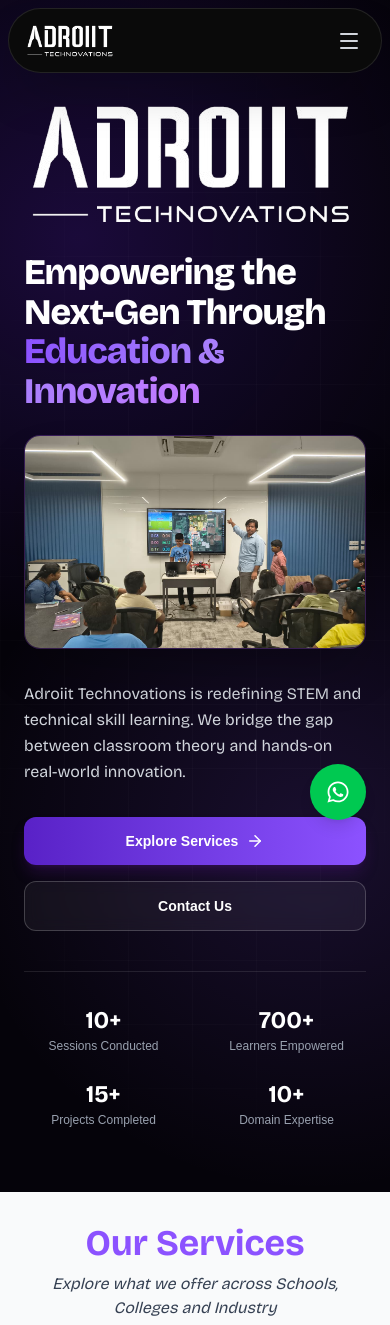
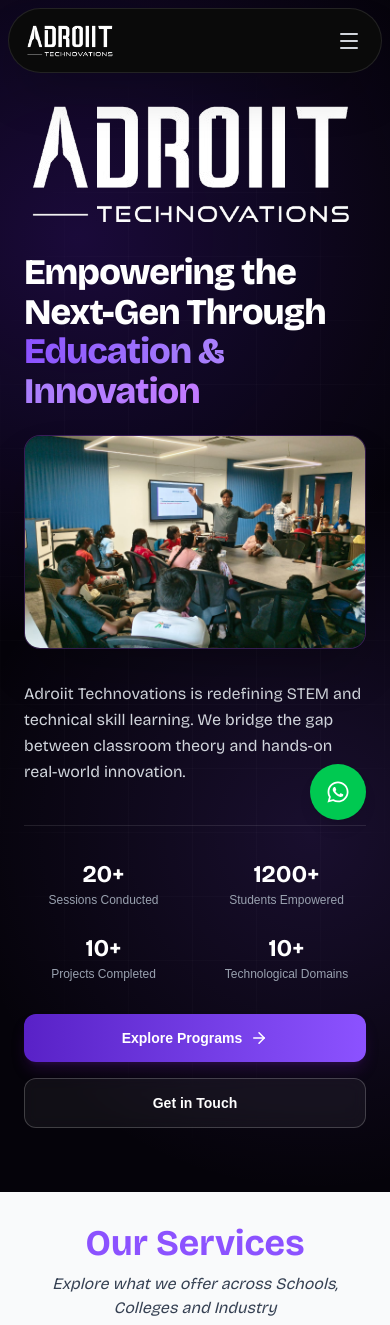
Before and after one commit to Adroiit-Technovations/adroiit-website, a Next.js app: page / in a window 390 px wide. Shown: the top 1325 px of the page. Built offline with nearby package versions, Linux system fonts and the light colour scheme; no server answers.

Commit message:
Updated Hero Section

```diff
--- a/sections/Hero.tsx
+++ b/sections/Hero.tsx
@@ -13,23 +13,23 @@
 const LOGO_WIDTH = 180;
 const LOGO_HEIGHT = 90;
 
-// Slideshow images for mobile view
+// Mobile Slideshow Array: Explicit Order -> Image 1, Image 4, Image 3
 const MOBILE_HERO_IMAGES = [
   {
-    src: "/projects/dsc-7.jpeg",
+    src: "/projects/dsc-7.jpeg", // Image 1
     alt: "Adroiit STEM Project 1",
   },
   {
-    src: "/projects/dsc-3.jpeg",
-    alt: "Adroiit STEM Project 3",
+    src: "/projects/dsc-6.jpeg", // Image 4
+    alt: "Adroiit STEM Project 4",
   },
   {
-    src: "/projects/dsc-6.jpeg",
-    alt: "Adroiit STEM Project 4",
+    src: "/projects/dsc-3.jpeg", // Image 3
+    alt: "Adroiit STEM Project 3",
   },
 ];
 
-// All 4 images for desktop grid
+// Desktop 4-Image Grid Array
 const DESKTOP_HERO_IMAGES = [
   {
     src: "/projects/dsc-7.jpeg",
@@ -52,7 +52,7 @@
 export default function ModernHero() {
   const [currentIndex, setCurrentIndex] = useState(0);
 
-  // Auto-play slideshow every 4 seconds for mobile single frame
+  // Auto-play slideshow every 4 seconds for mobile single frame (Cycles through Image 1 -> 4 -> 3)
   useEffect(() => {
     const timer = setInterval(() => {
       setCurrentIndex((prevIndex) => (prevIndex + 1) % MOBILE_HERO_IMAGES.length);
@@ -106,7 +106,7 @@
                 </span>
               </motion.h1>
 
-              {/* MOBILE ONLY ORDER 3: Hero Image Slideshow Frame */}
+              {/* MOBILE ONLY ORDER 3: Hero Image Slideshow Frame (Image 1 -> Image 4 -> Image 3) */}
               <div className="order-3 lg:hidden w-full my-6 relative aspect-[16/10] sm:aspect-[16/9] rounded-2xl overflow-hidden shadow-2xl bg-white/5 border border-purple-500/20 backdrop-blur-sm">
                 <AnimatePresence mode="popLayout">
                   <motion.div
@@ -140,18 +140,18 @@
                 Adroiit Technovations is redefining STEM and technical skill learning. We bridge the gap between classroom theory and hands-on real-world innovation.
               </motion.p>
 
-              {/* ORDER 5 (Mobile) / CTA Buttons below subtext on Desktop */}
+              {/* DESKTOP ONLY CTA BUTTONS */}
               <motion.div
                 initial={{ opacity: 0, y: 20 }}
                 animate={{ opacity: 1, y: 0 }}
                 transition={{ duration: 0.6, delay: 0.3 }}
-                className="order-5 lg:order-none mt-8 flex flex-col sm:flex-row items-stretch sm:items-center gap-4 w-full sm:w-auto"
+                className="hidden lg:flex mt-8 flex-row items-center gap-4 w-auto"
               >
                 <Link
                   href="/services"
                   className="bg-gradient-to-r from-[#5921c7] to-[#8c52ff] hover:opacity-90 transition px-7 py-3.5 rounded-xl font-semibold text-sm text-white flex items-center justify-center gap-2 group shadow-lg shadow-purple-900/30"
                 >
-                  Explore Services
+                  Explore Programs
                   <ArrowRight size={18} className="group-hover:translate-x-1 transition-transform" />
                 </Link>
 
@@ -159,45 +159,68 @@
                   href="/contact"
                   className="border border-white/20 bg-white/5 hover:bg-white/10 backdrop-blur-sm transition px-7 py-3.5 rounded-xl font-semibold text-sm text-white text-center"
                 >
-                  Contact Us
+                  Get in Touch
                 </Link>
               </motion.div>
             </div>
 
-            {/* ORDER 6 (Mobile) / Impact Metrics Bar (Left-aligned on Desktop, Center on Mobile) */}
+            {/* ORDER 5 (Mobile) / Impact Metrics Bar */}
             <motion.div
               initial={{ opacity: 0 }}
               animate={{ opacity: 1 }}
               transition={{ duration: 0.8, delay: 0.5 }}
-              className="order-6 lg:order-none mt-10 lg:mt-12 pt-8 border-t border-white/10 grid grid-cols-2 sm:grid-cols-4 gap-6 w-full items-center text-center lg:text-left lg:items-start"
+              className="order-5 lg:order-none mt-10 lg:mt-12 pt-8 border-t border-white/10 grid grid-cols-2 sm:grid-cols-4 gap-6 w-full items-center text-center lg:text-left lg:items-start"
             >
               <div className="flex flex-col items-center lg:items-start">
-                <h4 className={`${bricolage.className} text-2xl font-bold text-white`}>10+</h4>
+                <h4 className={`${bricolage.className} text-2xl font-bold text-white`}>20+</h4>
                 <p className="text-xs text-gray-400 mt-0.5">Sessions Conducted</p>
               </div>
               <div className="flex flex-col items-center lg:items-start">
-                <h4 className={`${bricolage.className} text-2xl font-bold text-white`}>700+</h4>
-                <p className="text-xs text-gray-400 mt-0.5">Learners Empowered</p>
+                <h4 className={`${bricolage.className} text-2xl font-bold text-white`}>1200+</h4>
+                <p className="text-xs text-gray-400 mt-0.5">Students Empowered</p>
               </div>
               <div className="flex flex-col items-center lg:items-start">
-                <h4 className={`${bricolage.className} text-2xl font-bold text-white`}>15+</h4>
+                <h4 className={`${bricolage.className} text-2xl font-bold text-white`}>10+</h4>
                 <p className="text-xs text-gray-400 mt-0.5">Projects Completed</p>
               </div>
               <div className="flex flex-col items-center lg:items-start">
                 <h4 className={`${bricolage.className} text-2xl font-bold text-white`}>10+</h4>
-                <p className="text-xs text-gray-400 mt-0.5">Domain Expertise</p>
+                <p className="text-xs text-gray-400 mt-0.5">Technological Domains</p>
               </div>
+            </motion.div>
+
+            {/* MOBILE ONLY ORDER 6: CTA Buttons Below Impact Metrics */}
+            <motion.div
+              initial={{ opacity: 0, y: 20 }}
+              animate={{ opacity: 1, y: 0 }}
+              transition={{ duration: 0.6, delay: 0.3 }}
+              className="order-6 lg:hidden mt-8 flex flex-col sm:flex-row items-stretch sm:items-center gap-4 w-full"
+            >
+              <Link
+                href="/services"
+                className="bg-gradient-to-r from-[#5921c7] to-[#8c52ff] hover:opacity-90 transition px-7 py-3.5 rounded-xl font-semibold text-sm text-white flex items-center justify-center gap-2 group shadow-lg shadow-purple-900/30"
+              >
+                Explore Programs
+                <ArrowRight size={18} className="group-hover:translate-x-1 transition-transform" />
+              </Link>
+
+              <Link
+                href="/contact"
+                className="border border-white/20 bg-white/5 hover:bg-white/10 backdrop-blur-sm transition px-7 py-3.5 rounded-xl font-semibold text-sm text-white text-center"
+              >
+                Get in Touch
+              </Link>
             </motion.div>
 
           </div>
 
-          {/* DESKTOP VISUAL COLUMN (Matching your uploaded screenshot) */}
+          {/* DESKTOP VISUAL COLUMN */}
           <div className="hidden lg:flex lg:col-span-6 relative w-full flex-col justify-stretch h-full min-h-[500px]">
 
             {/* Ambient Background Glow */}
             <div className="absolute inset-0 bg-gradient-to-r from-[#5921c7] to-[#8c52ff] rounded-full blur-3xl opacity-25 pointer-events-none" />
 
-            {/* Asymmetric 4-Image Grid Matching Image Screenshot */}
+            {/* Asymmetric 4-Image Grid */}
             <div className="relative w-full grid grid-cols-12 gap-3.5 h-full">
 
               {/* Image 1: Top Left (Wide) */}
```
